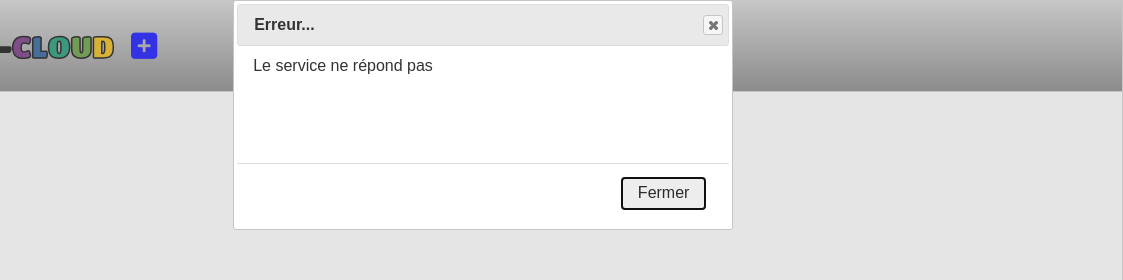
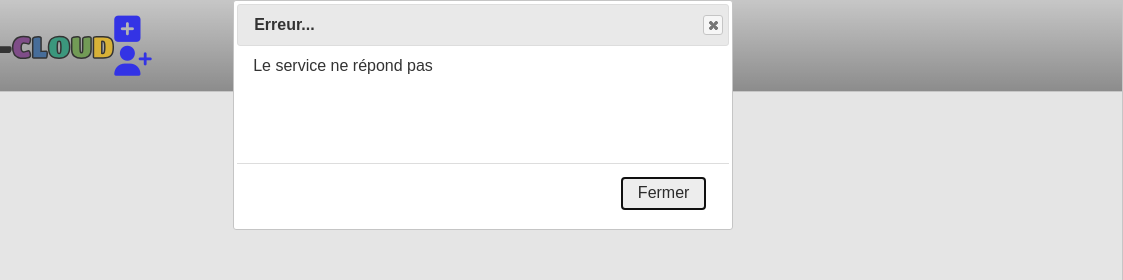
Before and after one commit to Captain-Friendly/TP_Donnees, a website: page wwwroot/ImagesManager2022/index.html in a window 1280 px wide. Shown: the top 280 px of the page, 157-1280 px from the left. Drawn offline with nearby package versions, Linux system fonts and the light colour scheme; no server answers.

Commit message:
icon for new user

```diff
--- a/wwwroot/ImagesManager2022/css/site.css
+++ b/wwwroot/ImagesManager2022/css/site.css
@@ -17,6 +17,10 @@ body {
     flex-wrap: wrap;
     background-image: linear-gradient(180deg, lightgray, gray);
     align-items: center;
+}
+
+#newUserCmd{
+
 }
 .headerLayout {
     display: grid;
--- a/wwwroot/ImagesManager2022/index.html
+++ b/wwwroot/ImagesManager2022/index.html
@@ -57,8 +57,13 @@
                             D
                         </span>
                     </div>
-                    <span class="cmd fa fa-plus-square" id="newImageCmd" title="Ajouter un image"
+                    <div>
+                        <span class="cmd fa fa-plus-square" id="newImageCmd" title="Ajouter un image"
+                            data-toggle="tooltip"></span>
+                        <span class="cmd fa fa-user-plus" id="newUserCmd" title="Créer un nouvel usager"
                         data-toggle="tooltip"></span>
+                    </div>
+
                 </div>
             </div>
 
@@ -102,9 +107,7 @@
         <script src="js/imageUploader.js"></script>
         <script src="js/api.js"></script>
         <script src="js/date.js"></script>
-        <script defer src="./js/main.js">
-
-        </script>
+        <script defer src="./js/main.js"> </script>
 
     </body>
 
--- a/wwwroot/ImagesManager2022/js/main.js
+++ b/wwwroot/ImagesManager2022/js/main.js
@@ -22,6 +22,9 @@ function checkETag(ETag) {
         getImagesList();
     }
 }
+
+
+
 
 function getImagesList(refresh = true) {
     appendMode = !refresh;
```
Also changed, not shown: models/image.js (+13 -0 lines).
